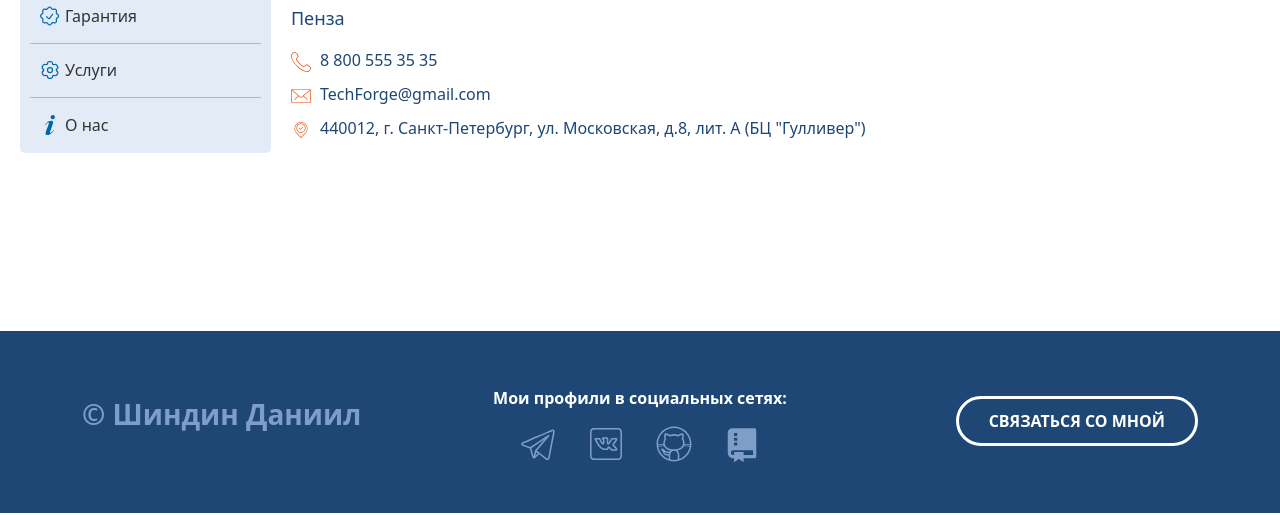
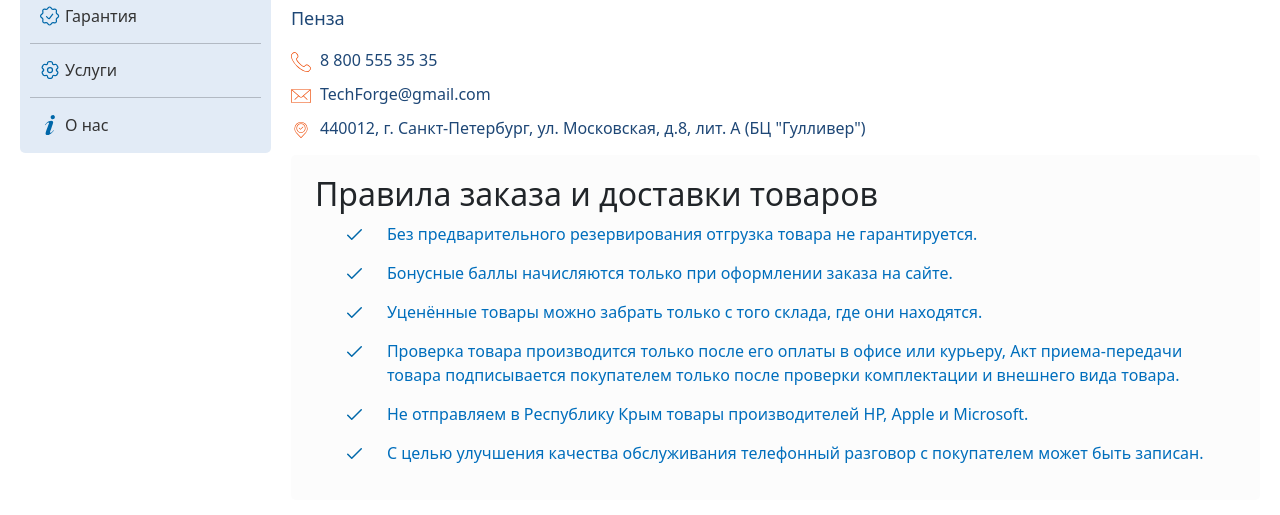
Before and after one commit to obi1anzor075/TechForge, a plain HTML site: page html/contacts.html in a window 1280 px wide. Shown: the part 285-800 px from the top of the page. Drawn offline with nearby package versions, Linux system fonts and the light colour scheme.

Commit message:
update contacts.html

```diff
--- a/css/info.css
+++ b/css/info.css
@@ -76,3 +76,22 @@
   text-decoration: none;
   color: #1e4776;
 }
+
+.delivery{
+  background: #fcfcfc;
+  border-radius: 5px;
+  padding: 20px 24px 14px;
+  margin-top: 15px;
+}
+
+.delivery_rules > li{
+  list-style: none;
+  padding: 0 0 5px 40px;
+  display: block;
+  margin-bottom: 10px;
+  list-style: none;
+  background:url(/svg/svgSprite.svg) 0 0 no-repeat;
+  background-size: 15px;
+  background-position-y: 5px;
+  filter: invert(21%) sepia(78%) saturate(7493%) hue-rotate(192deg) brightness(95%) contrast(100%);
+}
--- a/html/contacts.html
+++ b/html/contacts.html
@@ -141,6 +141,23 @@
 						<svg xmlns="http://www.w3.org/2000/svg" fill="none" viewBox="0 0 20 20" id="location_orange"><path d="M5.365 13.22L9.8 17.946a.272.272 0 00.398 0l4.436-4.724c.679-.723 1.179-1.517 1.486-2.36a6.43 6.43 0 00.389-2.646 6.821 6.821 0 00-1.97-4.362 6.411 6.411 0 00-9.08 0 6.821 6.821 0 00-1.97 4.362 6.43 6.43 0 00.388 2.647c.308.842.808 1.636 1.487 2.359zm-1.33-4.969A6.274 6.274 0 015.848 4.24a5.864 5.864 0 018.306 0 6.274 6.274 0 011.81 4.012c.053.824-.068 1.65-.355 2.423-.282.773-.744 1.503-1.372 2.172L10 17.36l-4.237-4.513c-.628-.669-1.089-1.4-1.37-2.172a5.886 5.886 0 01-.357-2.423z" fill="#ED4700"/><path d="M10 12.8c2.497 0 4.528-2.082 4.528-4.642 0-2.56-2.031-4.642-4.528-4.642-2.497 0-4.528 2.082-4.528 4.642 0 2.56 2.031 4.643 4.528 4.643zm0-8.738c2.195 0 3.981 1.838 3.981 4.096S12.195 12.254 10 12.254s-3.981-1.838-3.981-4.096 1.786-4.095 3.98-4.095z" fill="#ED4700"/><path d="M9.267 9.542a.273.273 0 00.383.004l2.492-2.38a.273.273 0 10-.378-.396L9.465 8.966 8.24 7.741a.273.273 0 00-.386.387l1.413 1.414z" fill="#ED4700"/></svg>
 					<span>440012, г. Санкт-Петербург, ул. Московская, д.8, лит. А (БЦ "Гулливер")</span>
 					</div>
+					<div class="delivery">
+						<h2>Правила заказа и доставки товаров</h2>
+					<ul class="delivery_rules">
+						<li>Без предварительного резервирования отгрузка товара не гарантируется.
+						</li>
+						<li>Бонусные баллы начисляются только при оформлении заказа на сайте.
+						</li>
+						<li>Уценённые товары можно забрать только с того склада, где они находятся.
+						</li>
+						<li>Проверка товара производится только после его оплаты в офисе или курьеру, Акт приема-передачи товара подписывается покупателем только после проверки комплектации и внешнего вида товара.
+						</li>
+						<li>Не отправляем в Республику Крым товары производителей HP, Apple и Microsoft.
+						</li>
+						<li>С целью улучшения качества обслуживания телефонный разговор с покупателем может быть записан.
+						</li>
+					</ul>
+					</div>
 				</div>
 			</div>
 		</section>
```
Also changed, not shown: svg/svgSprite.svg (added).
